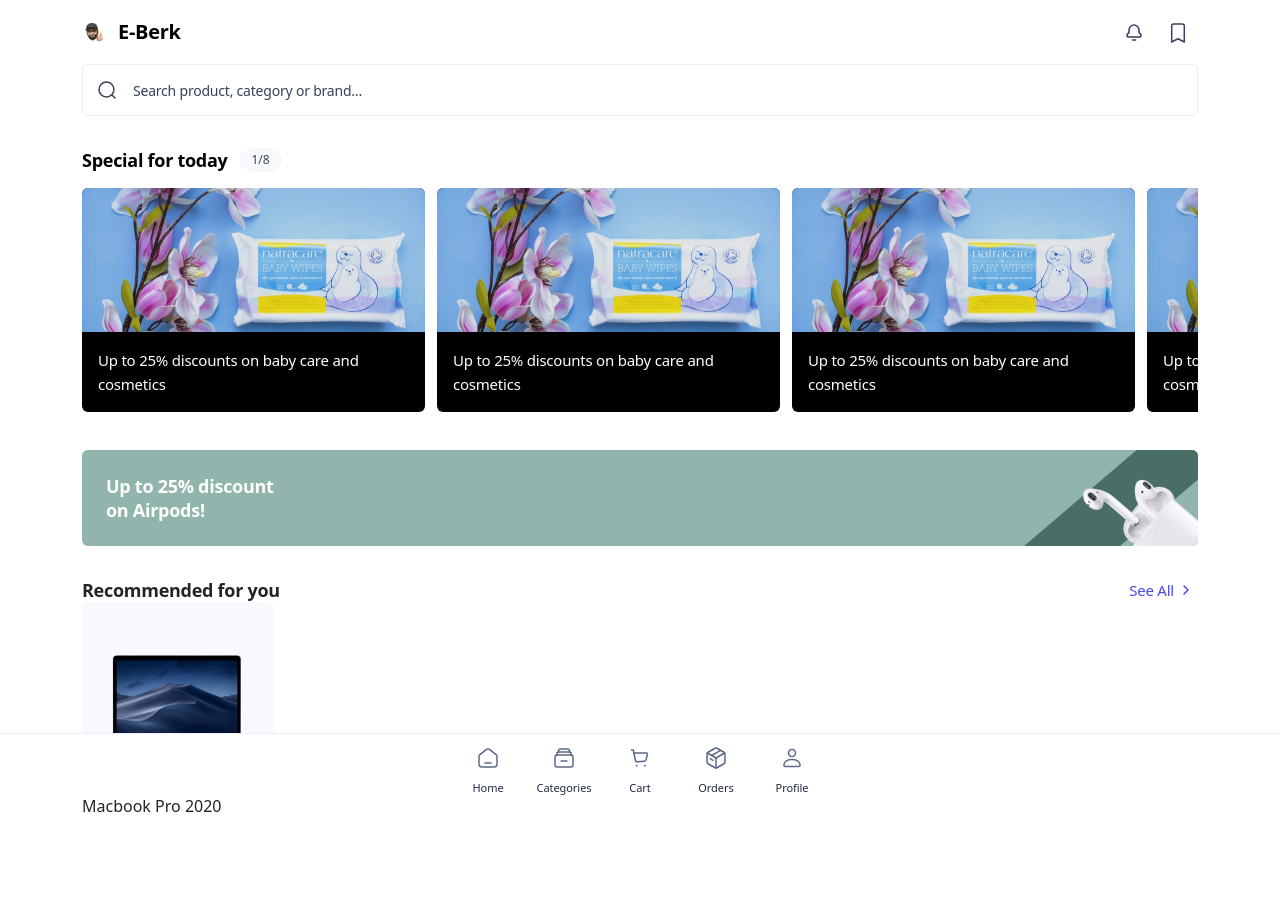
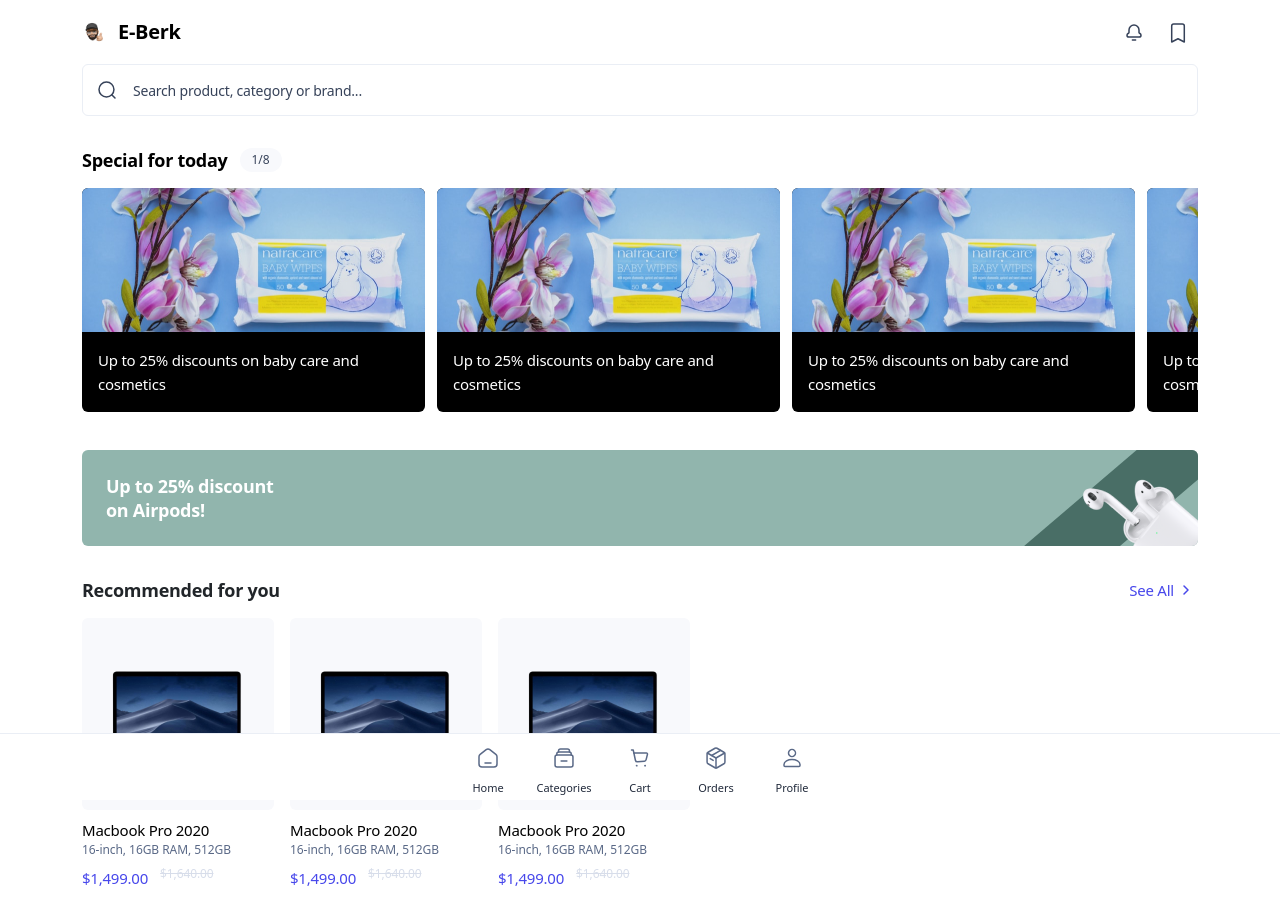
Before and after one commit to MuratBuyukcelebi/E-Berk, a Vue app: page /home in a window 1280 px wide. Shown: the top 924 px of the page. Before the commit the page ends 818 px from the top, so only its background shows below. Built offline with nearby package versions, Linux system fonts and the light colour scheme.

Commit message:
add recommed

```diff
--- a/src/views/Home.vue
+++ b/src/views/Home.vue
@@ -72,6 +72,24 @@
               <img src="../assets/image/home/notebook.png" alt="image">
             </div>
             <div class="home-recommended__menu-item__title">Macbook Pro 2020</div>
+            <div class="home-recommended__menu-item__description">16-inch, 16GB RAM, 512GB</div>
+            <div class="home-recommended__menu-item__price"><span>$1,499.00</span><span class="discount">$1,640.00</span></div>
+          </div>
+          <div class="home-recommended__menu-item">
+            <div class="home-recommended__menu-item__image">
+              <img src="../assets/image/home/notebook.png" alt="image">
+            </div>
+            <div class="home-recommended__menu-item__title">Macbook Pro 2020</div>
+            <div class="home-recommended__menu-item__description">16-inch, 16GB RAM, 512GB</div>
+            <div class="home-recommended__menu-item__price"><span>$1,499.00</span><span class="discount">$1,640.00</span></div>
+          </div>
+          <div class="home-recommended__menu-item">
+            <div class="home-recommended__menu-item__image">
+              <img src="../assets/image/home/notebook.png" alt="image">
+            </div>
+            <div class="home-recommended__menu-item__title">Macbook Pro 2020</div>
+            <div class="home-recommended__menu-item__description">16-inch, 16GB RAM, 512GB</div>
+            <div class="home-recommended__menu-item__price"><span>$1,499.00</span><span class="discount">$1,640.00</span></div>
           </div>
         </div>
       </div>
@@ -91,6 +109,8 @@
 
 <style lang="scss">
   .home {
+    padding-bottom: 66px;
+
     &-header {
       padding-top: 12px;
       padding-bottom: 32px;
@@ -249,6 +269,7 @@
       &__title {
         display: flex;
         justify-content: space-between;
+        margin-bottom: 16px;
 
         span {
           font-weight: bold;
@@ -272,11 +293,54 @@
         overflow: auto;
 
         &-item {
+          display: inline-block;
+          margin-right: 16px;
+
           &__image {
             display: inline-block;
             background-color: $brand-neutrals-100;
             padding: 4px;
             border-radius: 6px;
+            margin-bottom: 8px;
+          }
+          &__title {
+            font-weight: 500;
+            font-size: 15px;
+            line-height: 24px;
+            letter-spacing: -0.015em;
+            color: #000;
+          }
+          &__description {
+            color: $brand-neutrals-500;
+            font-size: 12px;
+            line-height: 16px;
+            letter-spacing: -0.005em;
+            margin-bottom: 8px;
+          }
+          &__price {
+            display: flex;
+
+            & .discount {
+              font-size: 12px;
+              line-height: 16px;
+              letter-spacing: -0.01em;
+              color: $brand-neutrals-300;
+              text-decoration: line-through;
+              display: flex;
+              align-items: flex-start;
+            }
+            span {
+              font-weight: 500;
+              font-size: 15px;
+              line-height: 24px;
+              letter-spacing: -0.015em;
+              color: $brand-blurple-500;
+              margin-right: 12px;
+            }
+          }
+
+          &:last-child {
+            margin-right: 0;
           }
         }
       }
```
